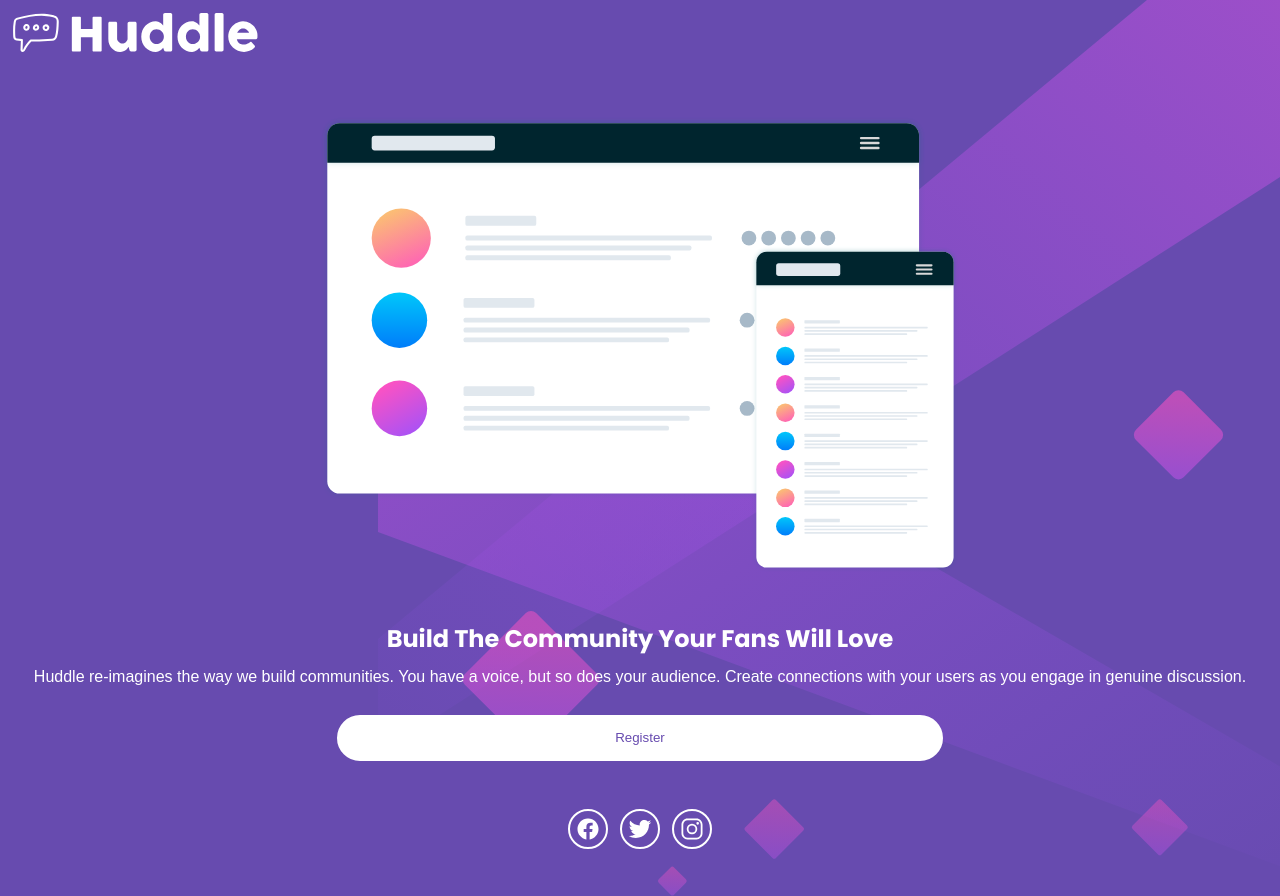
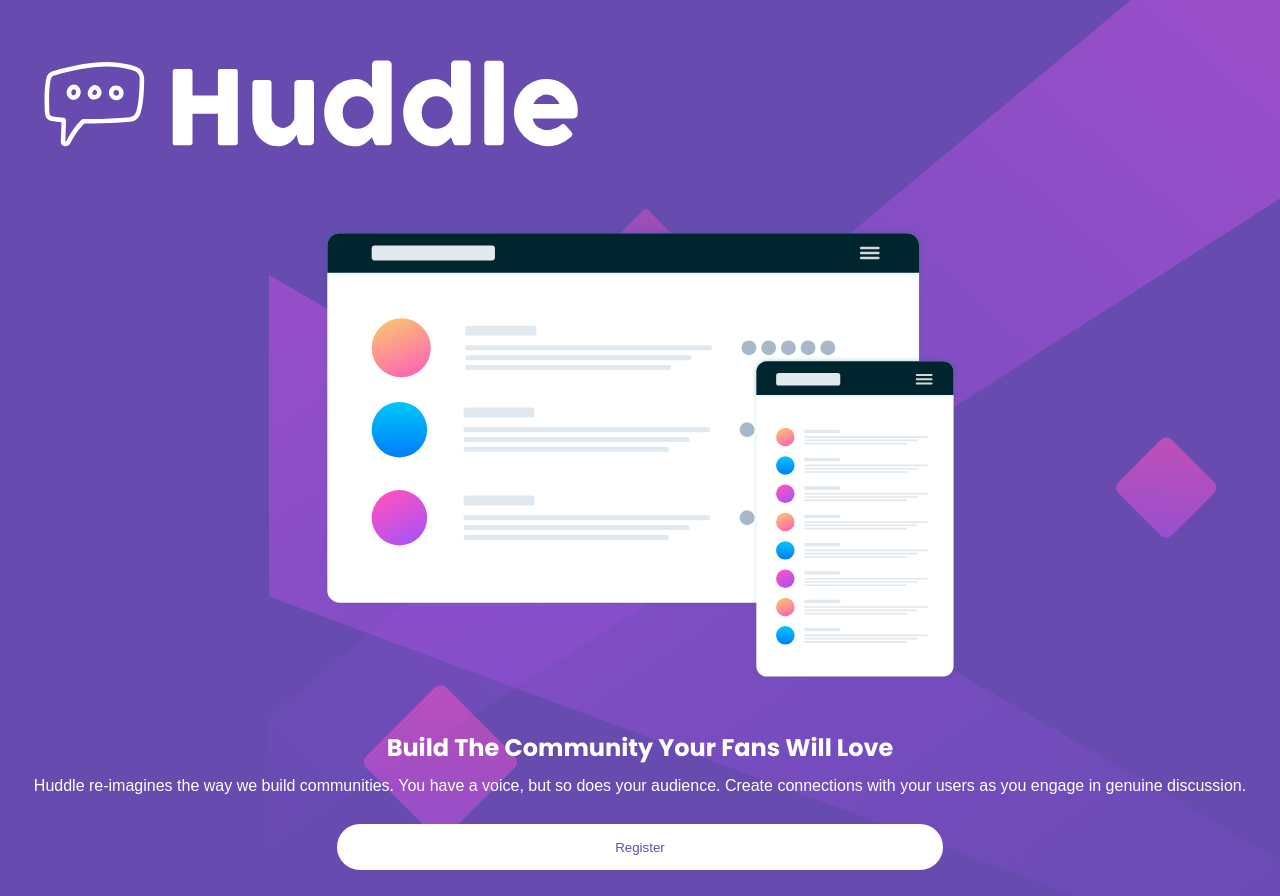
Before and after one commit to ks9927/Huddle-Landing-Page, a plain HTML site: page docs/index.html in a window 1280 px wide. Shown: the top 896 px of the page. Drawn offline with nearby package versions, Linux system fonts and the light colour scheme.

Commit message:
Edited: logo

```diff
--- a/docs/styles.css
+++ b/docs/styles.css
@@ -27,6 +27,11 @@ body {
   background-size: contain;
 }
 
+.logo {
+  width: 45%;
+  margin-top: 2em;
+  margin-left: 1em;
+}
 .wrapper {
   display: flex;
   flex-direction: column;
```
